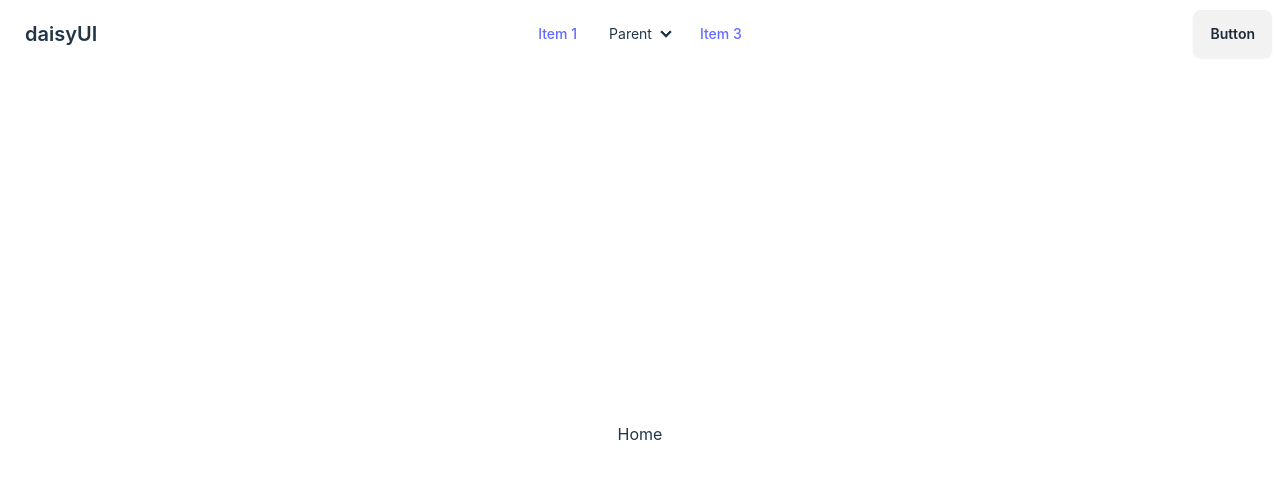
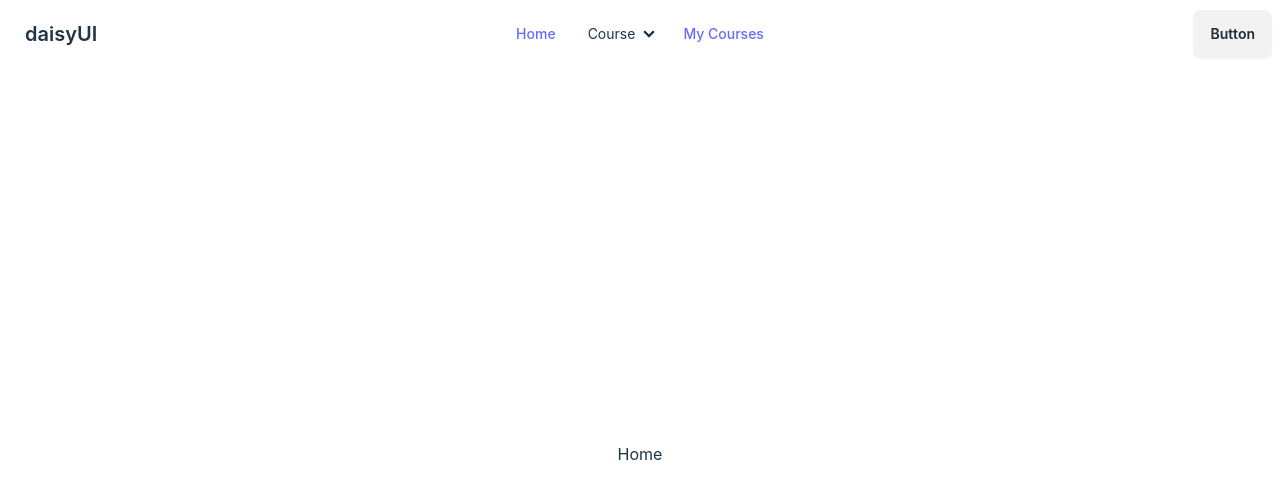
Before and after one commit to Navojith/DS-Assignment-frontend, a React (Vite) app: page / in a window 1280 px wide. Shown: the top 498 px of the page. Built offline with nearby package versions, Linux system fonts and the light colour scheme.

Commit message:
feat: nav

```diff
--- a/src/components/NavBar/Navbar.tsx
+++ b/src/components/NavBar/Navbar.tsx
@@ -1,3 +1,6 @@
+import { Link } from 'react-router-dom';
+import routes from '../../routes/route.json';
+
 const Navbar = () => {
   return (
     <div className="navbar bg-base-100">
@@ -24,10 +27,10 @@ const Navbar = () => {
             className="menu menu-sm dropdown-content mt-3 z-[1] p-2 shadow bg-base-100 rounded-box w-52"
           >
             <li>
-              <a>Item 1</a>
+              <Link to={'/'}>Home</Link>
             </li>
             <li>
-              <a>Parent</a>
+              <Link to={routes.COURSE.route}>Courses</Link>
               <ul className="p-2">
                 <li>
                   <a>Submenu 1</a>
@@ -38,7 +41,7 @@ const Navbar = () => {
               </ul>
             </li>
             <li>
-              <a>Item 3</a>
+              <Link to={routes.MY_COURSES.route}>My Courses</Link>
             </li>
           </ul>
         </div>
@@ -47,11 +50,11 @@ const Navbar = () => {
       <div className="navbar-center hidden lg:flex">
         <ul className="menu menu-horizontal px-1">
           <li>
-            <a>Item 1</a>
+            <Link to={'/'}>Home</Link>
           </li>
           <li>
             <details>
-              <summary>Parent</summary>
+              <summary>Course</summary>
               <ul className="p-2">
                 <li>
                   <a>Submenu 1</a>
@@ -63,7 +66,7 @@ const Navbar = () => {
             </details>
           </li>
           <li>
-            <a>Item 3</a>
+            <Link to={routes.MY_COURSES.route}>My Courses</Link>
           </li>
         </ul>
       </div>
--- a/src/components/PageContainer/PageContainer.tsx
+++ b/src/components/PageContainer/PageContainer.tsx
@@ -13,7 +13,7 @@ const PageContainer = ({
 }: Props) => {
   return (
     <div
-      className={`container mx-auto ${
+      className={`container mx-auto pt-10 ${
         justifyContentCenter ? 'flex justify-center' : ''
       } ${alignItemsCenter ? 'flex items-center' : ''}`}
       style={{ minHeight: fullHeight ? 'calc(100vh - 68px)' : '' }}
--- a/src/pages/AuthWrapper.tsx
+++ b/src/pages/AuthWrapper.tsx
@@ -1,7 +1,7 @@
 import { Navigate, Outlet, useLocation } from 'react-router-dom';
 import { useAuthentication } from '../hooks/useAuthentication';
 import { ROOT, LOGIN } from '../routes/route.json';
-import Home from './Home/Home';
+import Home from './home/Home';
 
 const AuthWrapper = () => {
   const { user, isLoading } = useAuthentication();
--- /dev/null
+++ b/src/pages/course/Course.tsx
@@ -0,0 +1,7 @@
+import PageContainer from '../../components/PageContainer/PageContainer';
+
+function Course() {
+  return <PageContainer>Course</PageContainer>;
+}
+
+export default Course;
--- /dev/null
+++ b/src/pages/myCourses/MyCourses.tsx
@@ -0,0 +1,7 @@
+import PageContainer from '../../components/PageContainer/PageContainer';
+
+function MyCourses() {
+  return <PageContainer>MyCourses</PageContainer>;
+}
+
+export default MyCourses;
--- a/src/routes/Routes.tsx
+++ b/src/routes/Routes.tsx
@@ -1,10 +1,12 @@
 import { Navigate, Route, Routes } from 'react-router-dom';
-import { ROOT, ACCOUNT, LOGIN } from './route.json';
-import Account from '../pages/Profile/Account';
+import { ROOT, ACCOUNT, LOGIN, COURSE, MY_COURSES } from './route.json';
+import Account from '../pages/profile/Account';
 import AuthWrapper from '../pages/AuthWrapper';
 import { useAuthentication } from '../hooks/useAuthentication';
-import Login from '../pages/Auth/Login';
-import Home from '../pages/Home/Home';
+import Login from '../pages/auth/Login';
+import Home from '../pages/home/Home';
+import Course from '../pages/course/Course';
+import MyCourses from '../pages/myCourses/MyCourses';
 
 const AppRoutes = () => {
   const { user } = useAuthentication();
@@ -13,7 +15,9 @@ const AppRoutes = () => {
     <Routes>
       <Route path={ROOT.route} element={<AuthWrapper />}>
         <Route path={ACCOUNT.route} element={<Account />} />
+        <Route path={COURSE.route} element={<Course />} />
         <Route path={ROOT.route} element={<Home />} />
+        <Route path={MY_COURSES.route} element={<MyCourses />} />
       </Route>
       <Route
         path={LOGIN.route}
--- a/src/routes/route.json
+++ b/src/routes/route.json
@@ -7,5 +7,11 @@
   },
   "ACCOUNT": {
     "route": "/account"
+  },
+  "COURSE": {
+    "route": "/course"
+  },
+  "MY_COURSES": {
+    "route": "/my-courses"
   }
 }
```
